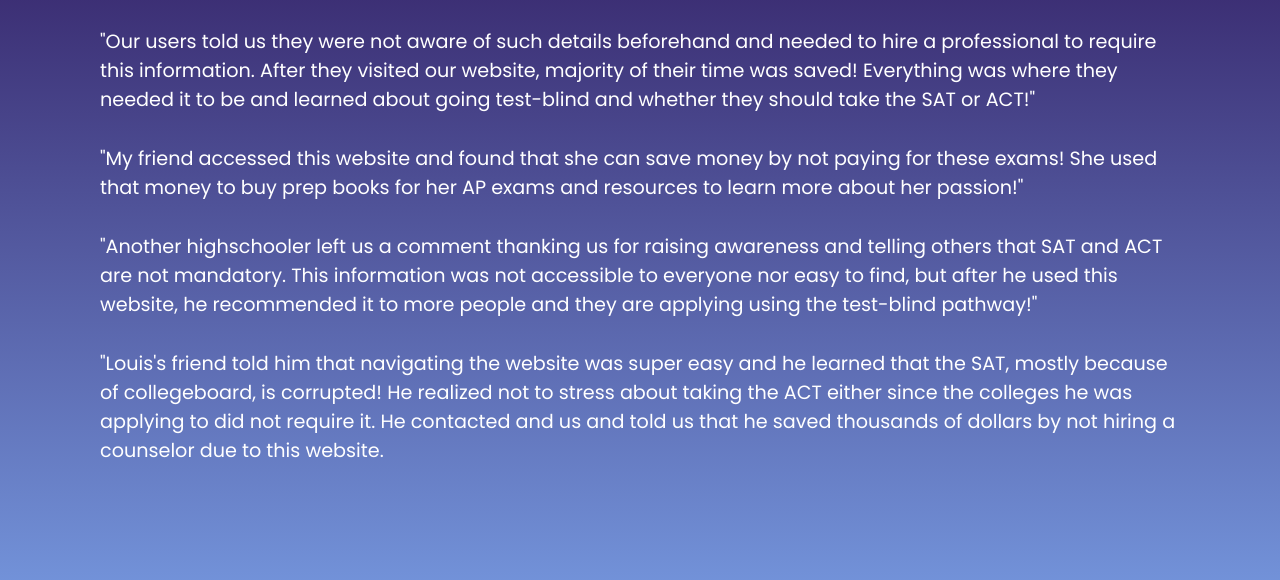
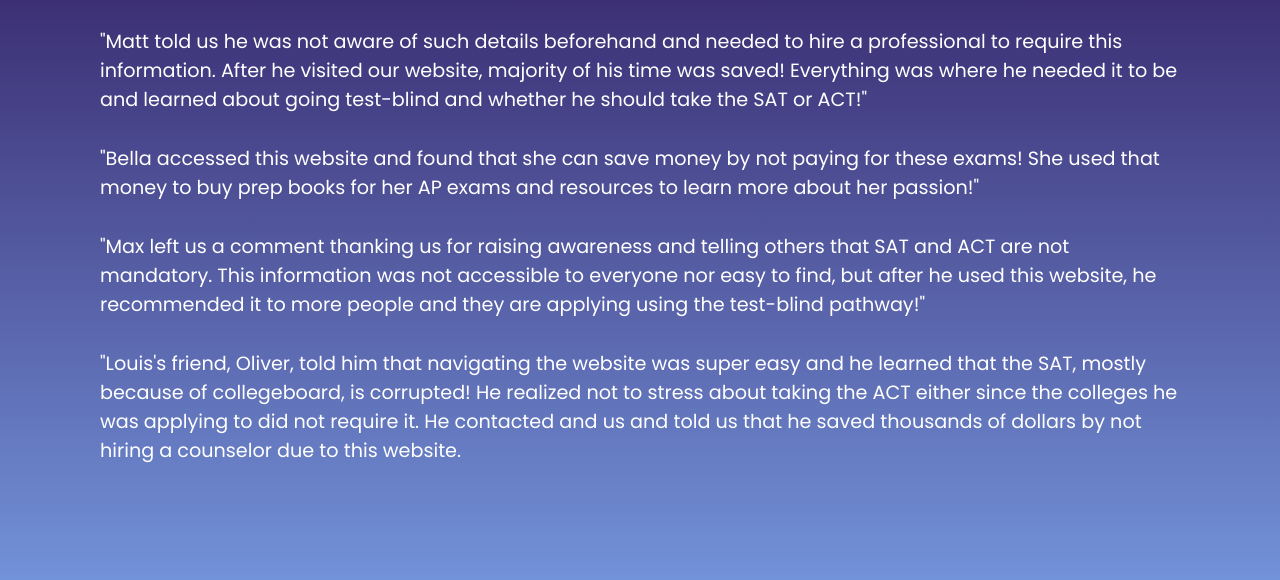
Before and after one commit to nightowl23/test-it-out, a plain HTML site: page testimonials.html in a window 1280 px wide. Shown: the part 188-768 px from the top of the page. Drawn offline with Linux system fonts and the light colour scheme.

Commit message:
Update testimonials.html

```diff
--- a/testimonials.html
+++ b/testimonials.html
@@ -10,13 +10,13 @@
 <body>
     <div class="testimonials">
         <h2 class='title'>Testimonials</h2>
-        <p class="user">"Our users told us they were not aware of such details beforehand and needed to hire a professional to require this information. After they visited our website, majority of their time was saved! Everything was where they needed it to be and learned about going test-blind and whether they should take the SAT or ACT!"</p>
+        <p class="user">"Matt told us he was not aware of such details beforehand and needed to hire a professional to require this information. After he visited our website, majority of his time was saved! Everything was where he needed it to be and learned about going test-blind and whether he should take the SAT or ACT!"</p>
 
-        <p class="friend">"My friend accessed this website and found that she can save money by not paying for these exams! She used that money to buy prep books for her AP exams and resources to learn more about her passion!"</p>
+        <p class="friend">"Bella accessed this website and found that she can save money by not paying for these exams! She used that money to buy prep books for her AP exams and resources to learn more about her passion!"</p>
 
-        <p class="highschooler">"Another highschooler left us a comment thanking us for raising awareness and telling others that SAT and ACT are not mandatory. This information was not accessible to everyone nor easy to find, but after he used this website, he recommended it to more people and they are applying using the test-blind pathway!"</p>
+        <p class="highschooler">"Max left us a comment thanking us for raising awareness and telling others that SAT and ACT are not mandatory. This information was not accessible to everyone nor easy to find, but after he used this website, he recommended it to more people and they are applying using the test-blind pathway!"</p>
 
-        <p class="louis">"Louis's friend told him that navigating the website was super easy and he learned that the SAT, mostly because of collegeboard, is corrupted! He realized not to stress about taking the ACT either since the colleges he was applying to did not require it. He contacted and us and told us that he saved thousands of dollars by not hiring a counselor due to this website.</p>
+        <p class="louis">"Louis's friend, Oliver, told him that navigating the website was super easy and he learned that the SAT, mostly because of collegeboard, is corrupted! He realized not to stress about taking the ACT either since the colleges he was applying to did not require it. He contacted and us and told us that he saved thousands of dollars by not hiring a counselor due to this website.</p>
     </div>
 </body>
 </html>
```
